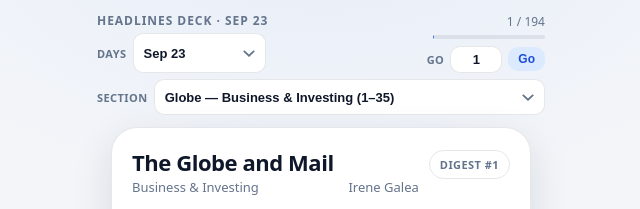
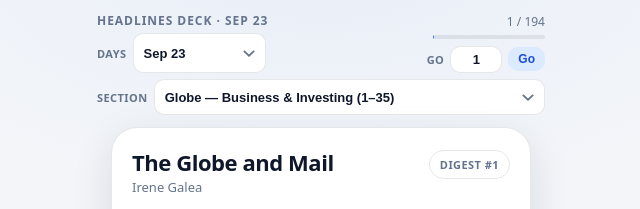
Before and after one commit to mrkangus/digest-deck, a plain HTML site: page d/2026-09-23/index.html in a window 1280 px wide. Shown: the top 209 px of the page, without its empty margins (319-959 px from the left). Drawn offline with Linux system fonts and the light colour scheme.

Commit message:
Digest 2026-09-27

```diff
--- a/d/2026-09-23/index.html
+++ b/d/2026-09-23/index.html
@@ -320,6 +320,11 @@
     }
     #sectionSelect:focus { outline: 2px solid var(--accent-soft); outline-offset: 1px; }
 
+
+    /* Card: no section label — author row left-aligned, full width */
+    .section-row { justify-content: flex-start; }
+    .section-row .author { flex: 1 1 auto; min-width: 0; max-width: 100%; text-align: left; }
+
   </style>
 </head>
 <body>
@@ -451,19 +456,14 @@
       source.className = 'source';
       source.textContent = s.source || 'Source';
       srcBlock.appendChild(source);
-      if (s.section || s.author) {
+      if (s.author) {
+        // Section label removed from cards (see top-bar section dropdown); author only.
         const row = document.createElement('div');
         row.className = 'section-row';
-        const sec = document.createElement('div');
-        sec.className = 'section-line';
-        sec.textContent = s.section || '';
-        row.appendChild(sec);
-        if (s.author) {
-          const au = document.createElement('div');
-          au.className = 'author';
-          au.textContent = s.author;
-          row.appendChild(au);
-        }
+        const au = document.createElement('div');
+        au.className = 'author';
+        au.textContent = s.author;
+        row.appendChild(au);
         srcBlock.appendChild(row);
       }
       top.appendChild(srcBlock);
```
Also changed, not shown: d/2026-09-24/index.html (+11 -11 lines), d/2026-09-27/index.html (+11 -11 lines), index.html (+11 -11 lines).
